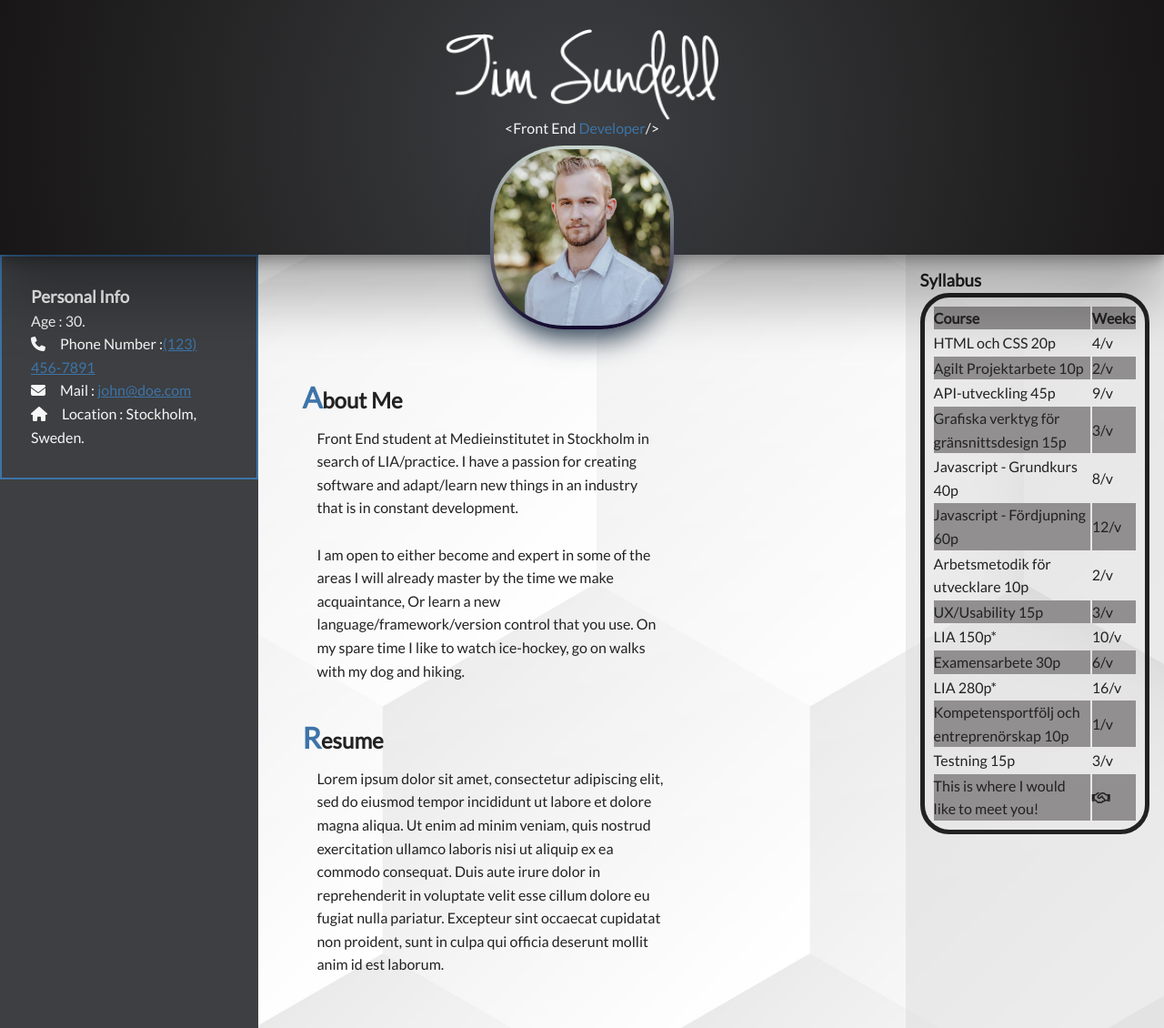
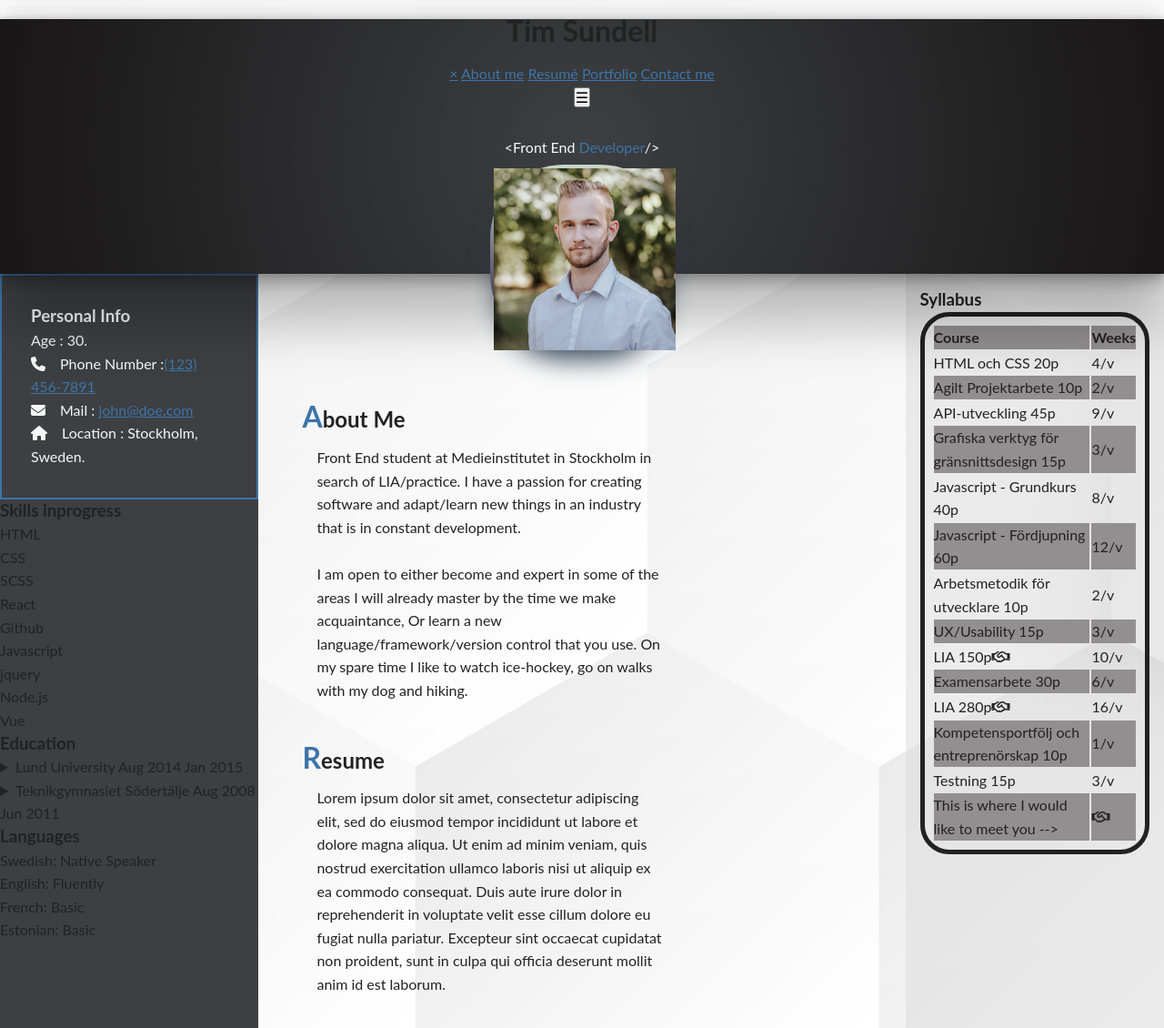
Before and after one commit to existenztim/Website-as-a-CV, a website built with Parcel: page index.html in a window 1280 px wide. Shown: the top 1130 px of the page at 91% size. Built offline with nearby package versions, Linux system fonts and the light colour scheme.

Commit message:
:memo: Added menu, portfolio section and more content in sidebar.

```diff
--- a/index.html
+++ b/index.html
@@ -1,4 +1,4 @@
-<!doctype html>
+<!DOCTYPE html>
 <html class="no-js" lang="en" prefix="og: https://ogp.me/ns#">
 
 <head>
@@ -19,7 +19,7 @@
 
     <link rel="preconnect" href="https://fonts.googleapis.com">
     <link rel="preconnect" href="https://fonts.gstatic.com" crossorigin>
-    <link href="https://fonts.googleapis.com/css2?family=Lato&display=swap" rel="stylesheet">
+    <link href="https://fonts.googleapis.com/css2?family=Dancing+Script&family=EB+Garamond:wght@400;500;600&display=swap" rel="stylesheet">
 
     <link rel="stylesheet" href="css/normalize.css">
     <link rel="stylesheet" href="css/main.css">
@@ -27,20 +27,35 @@
 
     <!--Font Awesome script for logos-->
     <script src="https://kit.fontawesome.com/2eec9d03e4.js" crossorigin="anonymous"></script>
+    <script src="js/menu.js" defer></script> <!--Defer will not execute script before page fully renders-->
 </head>
 <body>
     <div class="page-container">
+        <a class="skip-to-content-link" href="#">Skip to content</a> <!--will implement a skip to content button later on-->
 
         <div class="header">
             <header class="logo-container">
-                <img class="signature-img" src ="img/signature.png" alt="Tim Sundells signature" width="300" height="100"> <!--Might change to use a different font instead of IMG-->
+                <h1 class="name-header">Tim Sundell</h1>
                 <p class="front-end-text">Front End <span>Developer</span></p>
-                <div class ="portrait-container"></div>
+                <div class ="portrait-container">
+                    <img src="/img/portraitme.jpg" alt ="A portrail of Tim Sundell" width ="200" height="200">
+                </div>
+                <!--Menu-->
+                <nav id="myMenu" class="main-menu">
+                    <a href="javascript:void(0)" class="closebtn" onclick="closeMenu()">&times;</a>
+                    <a href="#about-me" onclick="closeMenu()"> About me</a> <!--Closes menu when clicked-->
+                    <a href="#resume" onclick="closeMenu()">Resumé</a>
+                    <a href="#portfolio" onclick="closeMenu()">Portfolio</a>
+                    <a href="#contact-me" onclick="closeMenu()">Contact me</a>
+                </nav>
+
+                <button id="openbtn" aria-label="Open menu for internal links" onclick="openMenu()">&#9776;</button>
             </header>
         </div>
+        <!--left column-->
+        <div class="aside-start"> <!--"the very left column"-->
 
-        <div class="aside-start"> <!--"the very left column"-->
-            <aside class ="personal-info">
+            <section class ="personal-info">
                 <adress>
                     <h3>Personal Info</h3>
                     <p>Age : 30.</p>
@@ -48,9 +63,56 @@
                     <p class ="mail-info">Mail :      <a href="mailto:john@doe.com">john@doe.com</a></p>
                     <p class ="location-info">Location : Stockholm, Sweden.</p>
                 </adress>
+            </section>
+
+            <aside class ="skills-inprogress">
+                <h3>Skills inprogress</h3>
+                <ul>
+                   <li>HTML</li>
+                   <li>CSS</li>
+                   <li>SCSS</li>
+                   <li>React</li>
+                   <li>Github</li>
+                   <li>Javascript</li>
+                   <li>jquery</li>
+                   <li>Node.js</li>
+                   <li>Vue</li>
+               </ul>
             </aside>
+
+            <aside class ="education">
+                <h3>Education</h3>
+
+                <details>
+                    <summary>Lund University
+                        <time datetime="2014-08-31" class="start">Aug 2014</time>
+                        <time datetime="2015-01-28" class="end">Jan 2015</time>
+                    </summary>
+                    Research Area: Human Geography 30HP.
+                </details>
+
+                <details>
+                    <summary>Teknikgymnasiet Södertälje
+                        <time datetime="2008-09-24" class="start">Aug 2008</time>
+                        <time datetime="2011-06-12" class="end">Jun 2011</time>
+                    </summary>
+                    Research Area: Computer Science Program.
+                </details>
+
+            </aside>
+
+            <aside class ="languages">
+                <h3>Languages</h3>
+                <ul>
+                   <li>Swedish: Native Speaker</li>
+                   <li>English: Fluently</li>
+                   <li>French: Basic</li>
+                   <li>Estonian: Basic</li>
+               </ul>
+            </aside>
+
         </div>
-
+        <!--center column, row 1-->
         <div class="introduction">
             <article class="about-me" id="about-me"> <!--ID for anchor link-->
                 <h2>About Me</h2>
@@ -64,7 +126,7 @@
                     with my dog and hiking.
                 </p>
             </article>
-            <article class="Resumé" id="Resume"> <!--ID for anchor link-->
+            <article class="Resumé" id="resume"> <!--ID for anchor link-->
                 <h2>Resume</h2>
                 <p>
                     Lorem ipsum dolor sit amet, consectetur adipiscing elit, sed do eiusmod
@@ -77,7 +139,7 @@
                 </p>
             </article>
         </div>
-
+        <!--right column-->
         <div class="aside-end"> <!--"the very right column"-->
             <article class="syllabus-table">
                 <h3>Syllabus</h3>
@@ -120,7 +182,7 @@
                         <td>3/v</td>
                     </tr>
                     <tr>
-                        <td>LIA 150p*</td>
+                        <td>LIA 150p<i class="fa-regular fa-handshake"></i></td>
                         <td>10/v</td>
                     </tr>
                     <tr>
@@ -128,7 +190,7 @@
                         <td>6/v</td>
                     </tr>
                     <tr>
-                        <td>LIA 280p*</td>
+                        <td>LIA 280p<i class="fa-regular fa-handshake"></i></td>
                         <td>16/v</td>
                     </tr>
                     <tr>
@@ -141,13 +203,14 @@
                         <td>3/v</td>
                     </tr>
                     <tr>
-                        <td>This is where I would like to meet you!</td>
+                        <td>This is where I would like to meet you  --></td>
                         <td><i class="fa-regular fa-handshake"></i></td>
+
                     </tr>
                 </table>
             </article>
         </div>
-
+         <!--center column row 2-->
         <div class="occupation">
             <section class ="flex-container">
                 <h3 class="hidden-content">Medieinstitutet</h3>
@@ -172,7 +235,7 @@
                     </p>
                 </article>
                 <aside class ="work1-aside">
-                    <img src ="img/medieinstitutet.png" alt="Scania logo" width="300" height ="300">
+                    <img src ="img/scania.png" alt="Scania logo" width="300" height ="300">
                 </aside>
             </section>
 
@@ -233,9 +296,22 @@
                     <img src ="img/lantmannen.png" alt="Scania logo" width="300" height ="300">
                 </aside>
             </section>
+            <!--Portfolio-->
+            <section class ="flex-container">
+                <h3 class="hidden-content">Portfolio</h3>
+                <article class="portfolio" id="portfolio">
+                    <ul>
+                        <li>Portfolio</li>
+                        <li class="bold-paragraph">Testing</li>
+                    </ul>
+                    <p>
+                        Check this out -> <!--Come back later-->
+                    </p>
+                </article>
+            </section>
+
         </div>
-
-
+         <!--footer-->
         <div class="footer">
             <footer class="contact-me" id="contact-me"> <!--ID for anchor link-->
                 <article>
@@ -243,13 +319,13 @@
                 </article>
                 <address class="social-media">
                 <div>
-                    <a href="https://www.linkedin.com/in/tim-sundell-87b644252/" target="_blank"><i class="fa-brands fa-linkedin"></i></a>
+                    <a href="https://www.linkedin.com/in/tim-sundell-87b644252/" aria-label="Go to my LinkedIn page" target="_blank"><i class="fa-brands fa-linkedin"></i></a>
                 </div>
                 <div>
-                    <a href="https://www.linkedin.com/in/tim-sundell-87b644252/" target="_blank"><i class="fa-brands fa-square-instagram"></i></a>
+                    <a href="https://www.linkedin.com/in/tim-sundell-87b644252/" aria-label="Go to my instagram page" target="_blank"><i class="fa-brands fa-square-instagram"></i></a>
                 </div>
                 <div>
-                    <a href="https://www.linkedin.com/in/tim-sundell-87b644252/" target="_blank"><i class="fa-brands fa-square-facebook"></i></a>
+                    <a href="https://www.linkedin.com/in/tim-sundell-87b644252/"  aria-label="Go to my facebook page" target="_blank"><i class="fa-brands fa-square-facebook"></i></a>
 
                 </div>
                 <!-- <a href="https://www.linkedin.com/in/tim-sundell-87b644252/" target="_blank">My linkedin profile</a><br>
```
